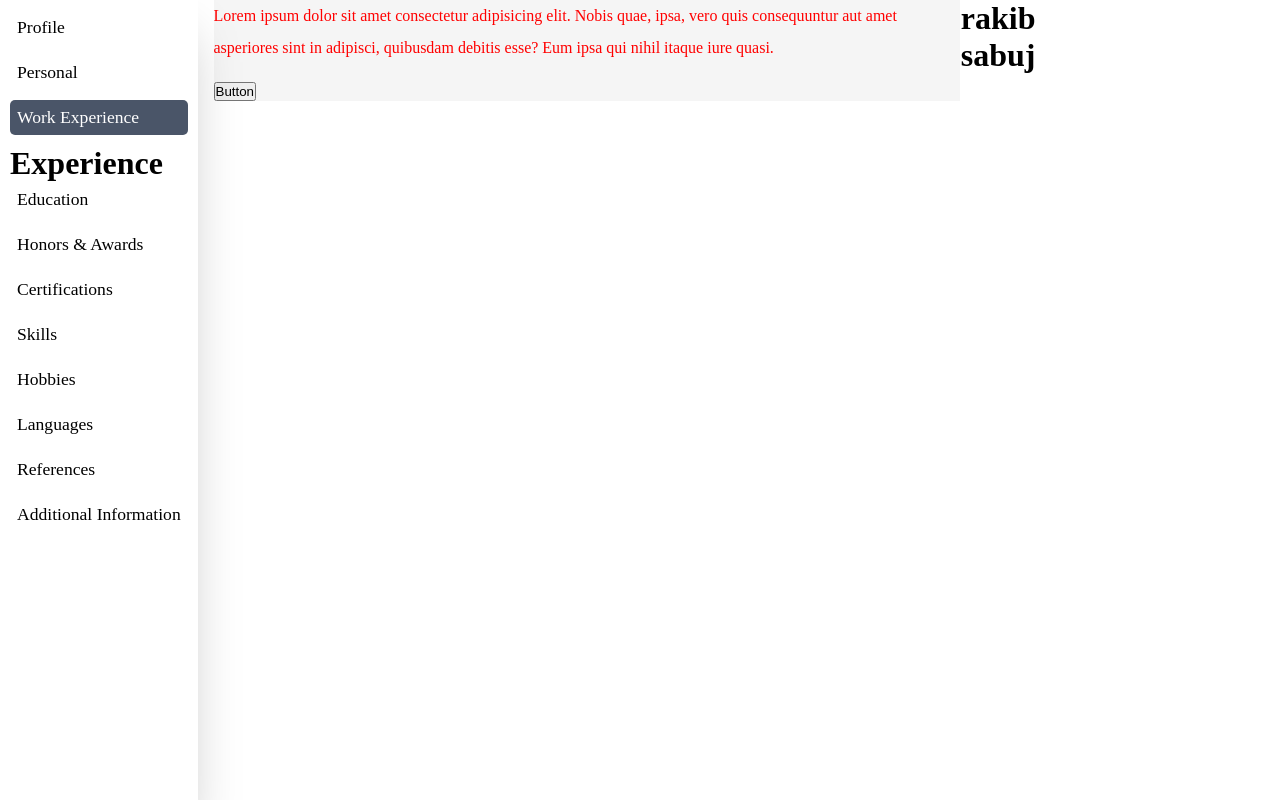
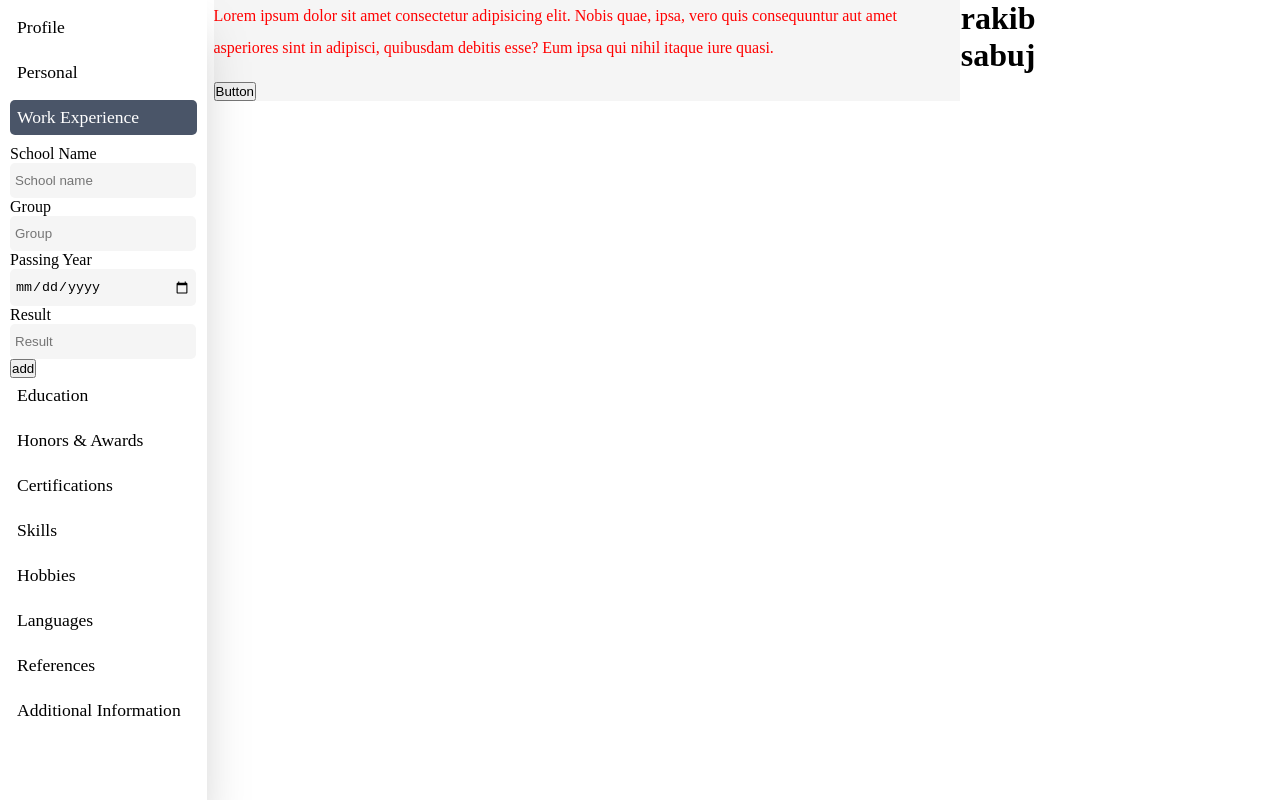
Before and after one commit to sabujhasansarker/Cv-Builder, a React (Create React App) app: page / in a window 1280 px wide. Both pictures are taken after a click on the item "Work Experience". Built offline with nearby package versions, Linux system fonts and the light colour scheme.

Commit message:
education

```diff
--- a/src/components/sideBar/leftSide/Education.js
+++ b/src/components/sideBar/leftSide/Education.js
@@ -1,10 +1,66 @@
-import React from "react";
+import React, { Fragment, useState } from "react";
+
+import style from "./Style.module.css";
 
 const Education = () => {
+  const [addToggle, setAddToggle] = useState([{ id: 1 }]);
+  const { from, fromGroup } = style;
+  const [openId, setOpenId] = useState(1);
+  const hendelClick = (id) => {
+    setOpenId(id);
+    setAddToggle([...addToggle, { id: id }]);
+  };
   return (
-    <div>
-      <h1>Education</h1>
-    </div>
+    <Fragment>
+      {addToggle.length > 0 &&
+        addToggle.map((e) => (
+          <Fragment>
+            {e.id == openId ? (
+              <form key={e.id}>
+                <div className={fromGroup}>
+                  <label>School Name</label>
+                  <input
+                    type="text"
+                    className="form-control"
+                    placeholder="School name"
+                    name="school"
+                  />
+                </div>
+                <div className="formGroup">
+                  <label>Group</label>
+                  <input
+                    type="text"
+                    className="form-control"
+                    placeholder="Group"
+                    name="group"
+                  />
+                </div>
+                <div className="formGroup">
+                  <label>Passing Year</label>
+                  <input
+                    type="date"
+                    className="form-control"
+                    placeholder="Passing Year"
+                    name="passing year"
+                  />
+                </div>
+                <div className="formGroup">
+                  <label>Result</label>
+                  <input
+                    type="text"
+                    className="form-control"
+                    placeholder="Result"
+                    name="result"
+                  />
+                </div>
+              </form>
+            ) : (
+              <h4 onClick={() => setOpenId(e.id)}>Add</h4>
+            )}
+          </Fragment>
+        ))}{" "}
+      <button onClick={() => hendelClick(Math.random())}>add</button>
+    </Fragment>
   );
 };
 
--- a/src/components/sideBar/leftSide/Experience.js
+++ b/src/components/sideBar/leftSide/Experience.js
@@ -1,10 +1,59 @@
-import React from "react";
+import React, { Fragment, useState } from "react";
+
+import style from "./Style.module.css";
 
 const Experience = () => {
+  const [addToggle, setAddToggle] = useState([{ id: 1 }]);
+  const { from, fromGroup } = style;
   return (
-    <div>
-      <h1>Experience</h1>
-    </div>
+    <Fragment>
+      {addToggle.length > 0 &&
+        addToggle.map((e) => (
+          <form key={e.id} className={fromGroup}>
+            <div className="formGroup">
+              <label>School Name</label>
+              <input
+                type="text"
+                className="form-control"
+                placeholder="School name"
+                name="school"
+              />
+            </div>
+            <div className="formGroup">
+              <label>Group</label>
+              <input
+                type="text"
+                className="form-control"
+                placeholder="Group"
+                name="group"
+              />
+            </div>
+            <div className="formGroup">
+              <label>Passing Year</label>
+              <input
+                type="date"
+                className="form-control"
+                placeholder="Passing Year"
+                name="passing year"
+              />
+            </div>
+            <div className="formGroup">
+              <label>Result</label>
+              <input
+                type="text"
+                className="form-control"
+                placeholder="Result"
+                name="result"
+              />
+            </div>
+          </form>
+        ))}{" "}
+      <button
+        onClick={(e) => setAddToggle([...addToggle, { id: Math.random() }])}
+      >
+        add
+      </button>
+    </Fragment>
   );
 };
 
```
